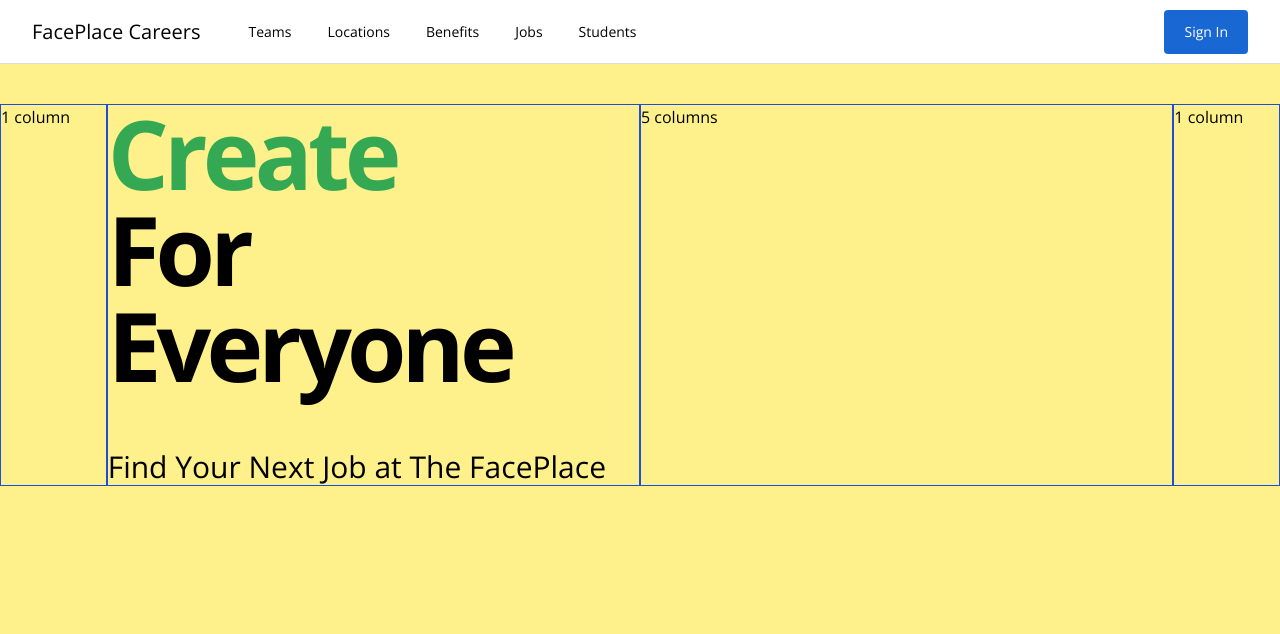
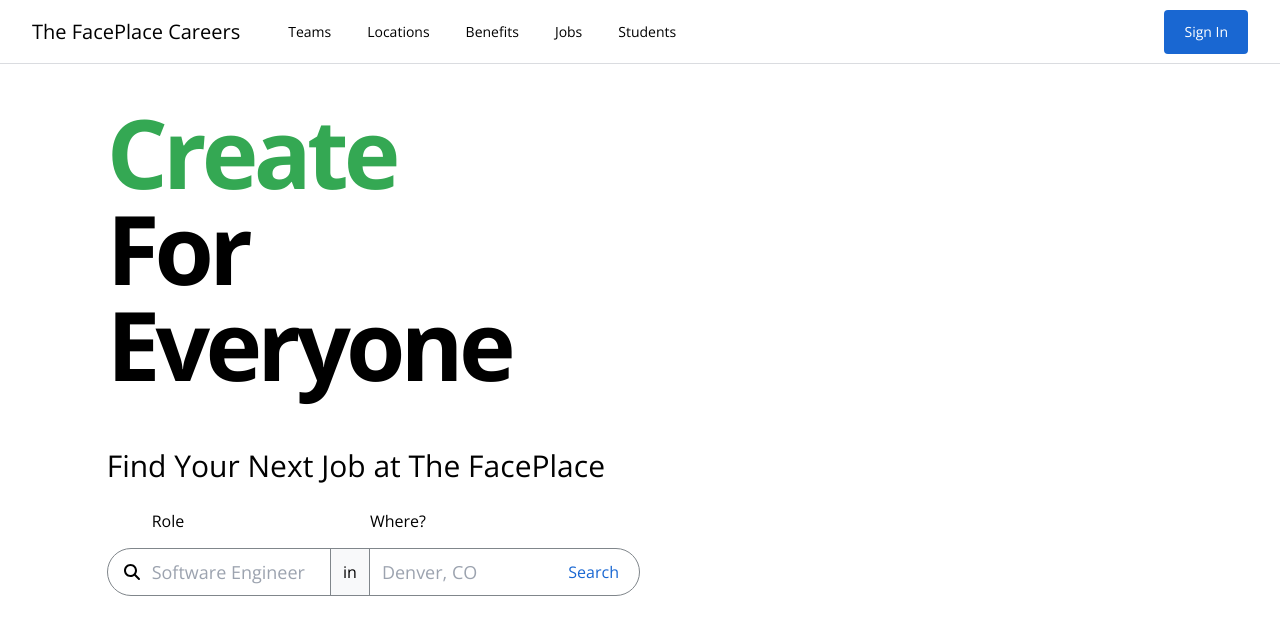
Before and after one commit to matthewmjm/careers-site, a Vue app: page / in a window 1280 px wide. Shown: the top 634 px of the page. Built offline with nearby package versions, Linux system fonts and the light colour scheme.

Commit message:
build out search component

```diff
--- a/src/components/ActionButton.vue
+++ b/src/components/ActionButton.vue
@@ -37,11 +37,11 @@
 
 <style scoped>
 button {
-  @apply rounded px-5 py-3 font-medium;
+  @apply px-5 py-3 font-medium;
 }
 
 .primary {
-  @apply border-0 bg-brand-blue-1 text-white hover:shadow-blue;
+  @apply rounded bg-brand-blue-1 text-white hover:shadow-blue;
 }
 
 .secondary {
--- /dev/null
+++ b/src/components/JobSearchForm.vue
@@ -0,0 +1,52 @@
+<template>
+  <form class="flex h-12 w-full items-center rounded-3xl border border-solid border-brand-gray-3">
+    <font-awesome-icon :icon="['fas', 'search']" class="ml-4 mr-3" />
+    <div class="flex flex-1 flex-nowrap h-full text-base font-light">
+      <div class="flex h-full flex-1 relative items-center pr-3">
+        <label class="absolute left-0 -top-10">Role</label>
+        <input
+          type="text"
+          :value="role"
+          placeholder="Software Engineer"
+          class="w-full text-lg font-normal focus:outline-none"
+          @input="updateRole"
+        />
+      </div>
+
+      <span
+      class="flex h-full items-center border-l border-r border-brand-gray-3 bg-brand-gray-2 px-3"
+      >
+      in
+    </span>
+    <div class="flex h-full flex-1 relative items-center pl-3">
+      <label class="absolute left-0 -top-10">Where?</label>
+      <input
+        type="text"
+        :value="location"
+        placeholder="Denver, CO"
+        class="w-full text-lg font-normal focus:outline-none"
+        @input="location=$event.target.value"
+      />
+    </div>
+    </div>
+    <ActionButton
+      text="Search"
+      :value="location"
+      type="secondary"
+      class="rounded-r-3xl"
+    />
+  </form>
+</template>
+
+<script setup>
+import { ref } from "vue";
+import ActionButton from "@/components/ActionButton.vue";
+
+const role = ref("");
+const location = ref("");
+function updateRole(event) {
+  role.value = event.target.value;
+}
+</script>
+
+<style scoped></style>
--- a/src/components/MainNav.vue
+++ b/src/components/MainNav.vue
@@ -43,7 +43,7 @@
 import ProfileImage from "@/components/ProfileImage.vue";
 import SubNav from "@/components/SubNav.vue";
 
-const company = "FacePlace";
+const company = "The FacePlace";
 const menuItems = [
   "Teams",
   "Locations",
--- a/src/components/TheHeadline.vue
+++ b/src/components/TheHeadline.vue
@@ -1,5 +1,5 @@
 <template>
-  <section>
+  <section class="mb-16">
     <h1 class="mb-14 text-8xl font-bold tracking-tighter">
       <span :class="actionClasses">{{ action  }}</span>
       <br /> For Everyone</h1>
--- a/src/components/TheHero.vue
+++ b/src/components/TheHero.vue
@@ -1,27 +1,26 @@
 <template>
   <main>
-    <section class="flex flex-col h-screen bg-yellow-200 pt-10 pb-20">
+    <section class="flex flex-col h-screen pt-10 pb-20">
       <div class="grid grid-cols-12">
-        <div class="col-span-1 col-start-1 border border-blue-700">
-          1 column
+        <div class="col-span-1 col-start-1">
         </div>
-        <div class="col-span-5 col-start-2 border border-blue-700">
-          <the-headline />
+        <div class="col-span-5 col-start-2">
+          <TheHeadline />
+          <JobSearchForm />
         </div>
-        <div class="col-span-5 col-start-7 border border-blue-700">
-          5 columns
+        <div class="col-span-5 col-start-7">
         </div>
-        <div class="col-span-1 grid-col-end-12 border border-blue-700">
-          1 column
-        </div>
+        <div class="col-span-1 grid-col-end-12">
+      </div>
       </div>
     </section>
   </main>
+</template>
 
-</template>
 
 <script setup>
 import TheHeadline from "@/components/TheHeadline.vue";
+import JobSearchForm from "@/components/JobSearchForm.vue";
 
 
 </script>
--- a/tailwind.config.js
+++ b/tailwind.config.js
@@ -10,6 +10,8 @@
       },
       colors: {
         "brand-gray-1": "#dadce0",
+        "brand-gray-2": "#f8f9fa",
+        "brand-gray-3": "#80868b",
         "brand-blue-1": "#1967d2",
         "brand-blue-2": "#4285f4",
         "brand-green-1": "#137333",
```
